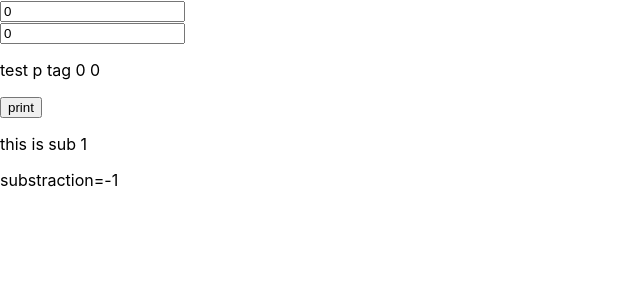
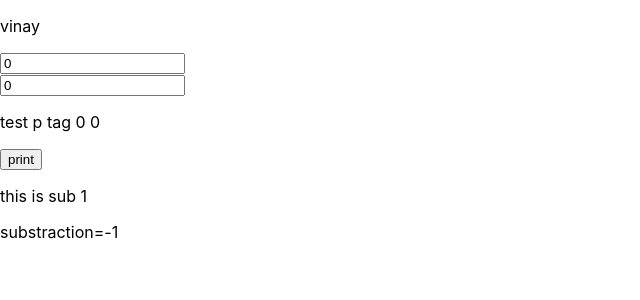
Before and after one commit to achalkharabe/2nd-pro, a React (Create React App) app: page / in a window 1280 px wide. Shown: the top 300 px of the page, without its empty margins (0-640 px from the left). Built offline with nearby package versions, Linux system fonts and the light colour scheme.

Commit message:
1st commit

```diff
--- a/src/App.js
+++ b/src/App.js
@@ -15,6 +15,7 @@ function App() {
 
     <div className="App">
 
+    <p>vinay</p>
       <div>
       <input
        value={inputValue}
```
